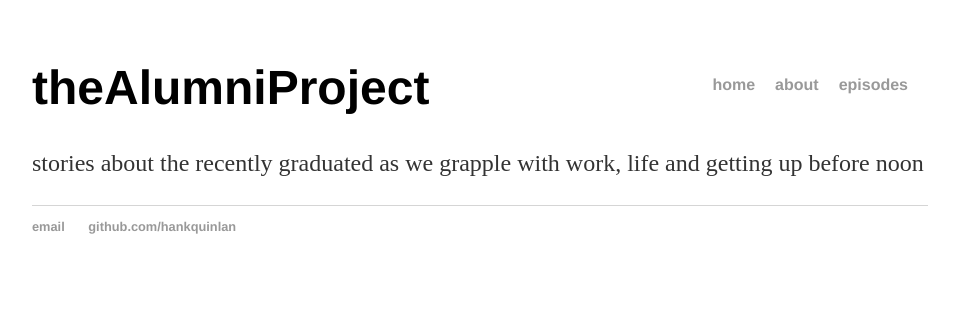
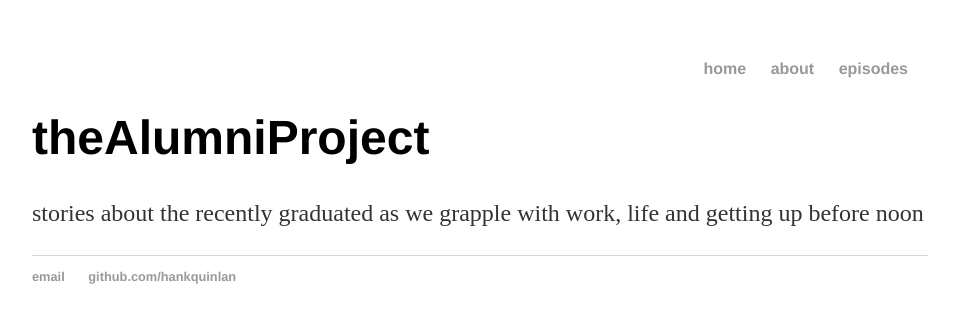
Before and after one commit to dlam58/theAlumniDiaries, a Jekyll site: the page built from index.html, in a window 1280 px wide. Shown: the top 323 px of the page, without its empty margins (160-1119 px from the left). Built offline with Jekyll 4.4.1, drawn with Linux system fonts in a browser that asks for light colours.

Commit message:
Update main.css

```diff
--- a/css/main.css
+++ b/css/main.css
@@ -13,7 +13,7 @@ nav ul{
     padding: 0px;
     list-style: none;
     font-weight: bold;
-    float: right;
+    text-align: right;
 }
 footer ul li {
     display: inline;
@@ -22,7 +22,6 @@ footer ul li {
 nav ul li {
     display: inline;
     margin-right: 20px;
-    float: left;
 }
 a {
     text-decoration: none;
```
